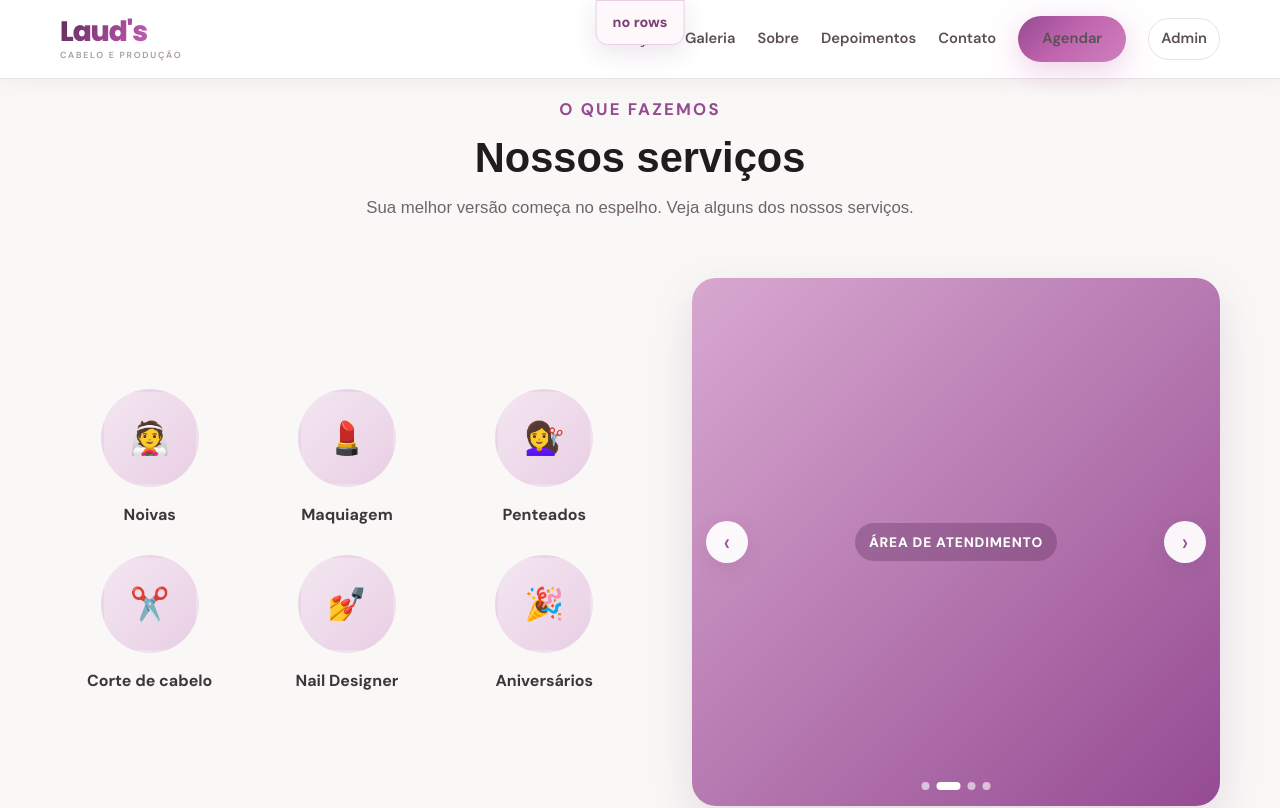
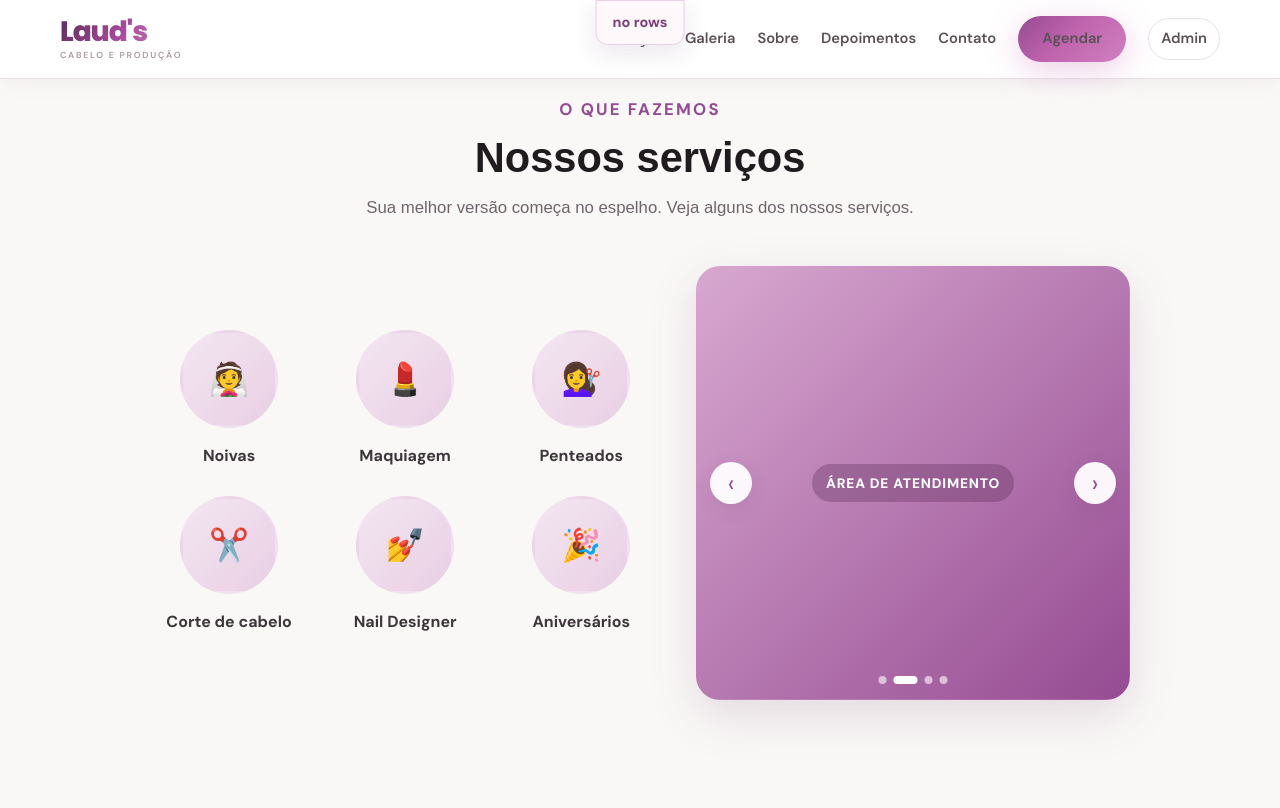
Before and after one commit to cristianpassosdasilva/projeto-landing-page, a React (Vite) app: page / in a window 1280 px wide. Shown: the top 808 px of the page. Built offline with nearby package versions, Linux system fonts and the light colour scheme; no server answers; the database is empty; a web font is replaced by a local one.

Commit message:
style: centraliza e aproxima o layout da seção de serviços

```diff
--- a/src/App.css
+++ b/src/App.css
@@ -301,6 +301,11 @@
   font-size: 1.06rem;
 }
 
+.services-section .section-head {
+  max-width: 600px;
+  margin: 0 auto 44px;
+}
+
 .services-section .section-head h2 {
   font-family: '42dot Sans', sans-serif;
   font-size: 2.6rem;
@@ -315,9 +320,11 @@
 
 .services-layout {
   display: grid;
-  grid-template-columns: minmax(0, 1fr) minmax(330px, 0.92fr);
+  grid-template-columns: minmax(0, 1fr) minmax(300px, 0.85fr);
+  max-width: 980px;
+  margin: 0 auto;
   align-items: center;
-  gap: 58px;
+  gap: 36px;
 }
 
 .service-grid {
```
